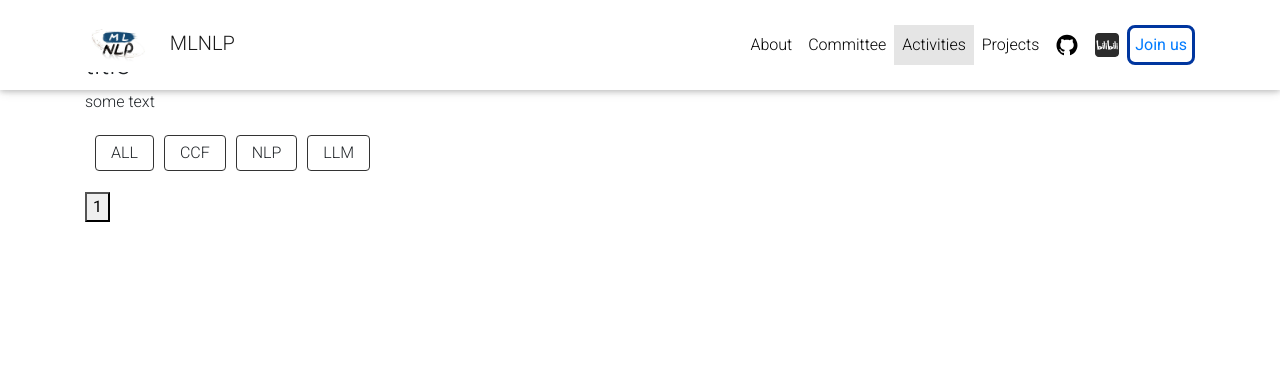
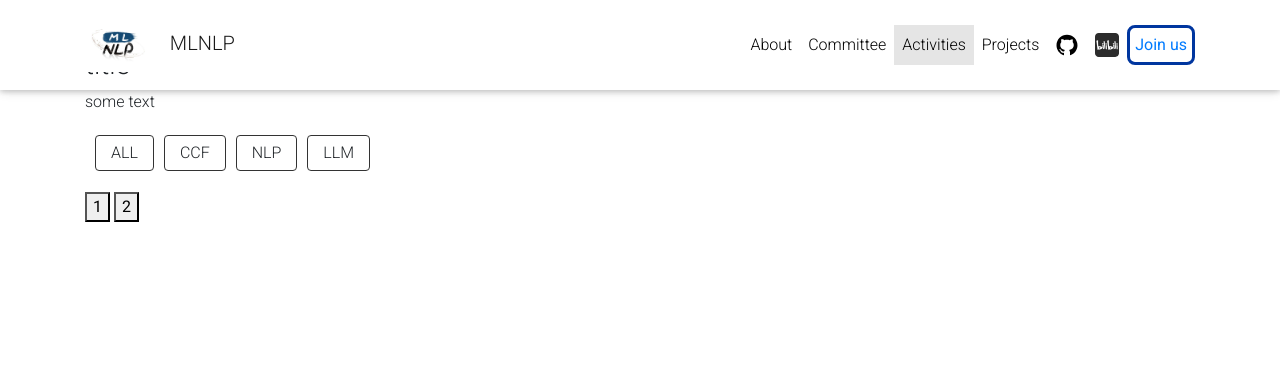
Before and after one commit to WPENGxs/wpengxs.github.io, a Jekyll site: the page built from _pages/activities.md, in a window 1280 px wide. Shown: the top 382 px of the page. Built offline with Jekyll 4.4.1, drawn with Linux system fonts in a browser that asks for light colours; comment, search, counter and statistics services are not loaded; a style sheet for code colours, icons or effects is not loaded.

Commit message:
Update activities.html

```diff
--- a/_layouts/activities.html
+++ b/_layouts/activities.html
@@ -55,7 +55,7 @@ layout: default
 
 {% assign itemsPerPage = 5 %}
 {% assign currentPage = 1 %}
-{% assign totalItems = items.size %}
+{% assign totalItems = site.activities.size %}
 {% assign totalPages = totalItems | divided_by: itemsPerPage | plus: 1 %}
 
   <div class="publications">
```
